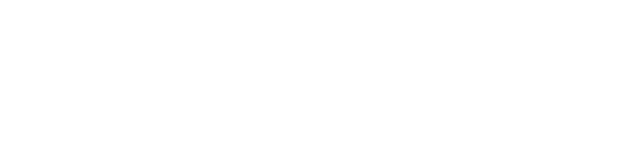
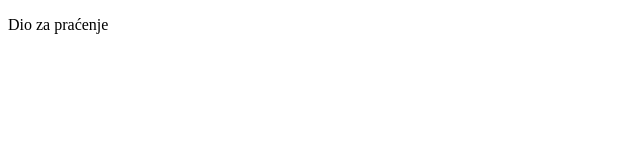
Before and after one commit to ipusic/vjezba_jquery_bootstrap_handlebars, a plain HTML site: page index.html in a window 1280 px wide. Shown: the whole page, without its empty margins (0-640 px from the left). Drawn offline with Linux system fonts and the light colour scheme.

Commit message:
spremiti sve

```diff
--- a/index.html
+++ b/index.html
@@ -7,6 +7,6 @@
     <script src="script.js" defer></script>
 </head>
 <body>
-
+    <p>Dio za praćenje</p>
 </body>
 </html>
```
